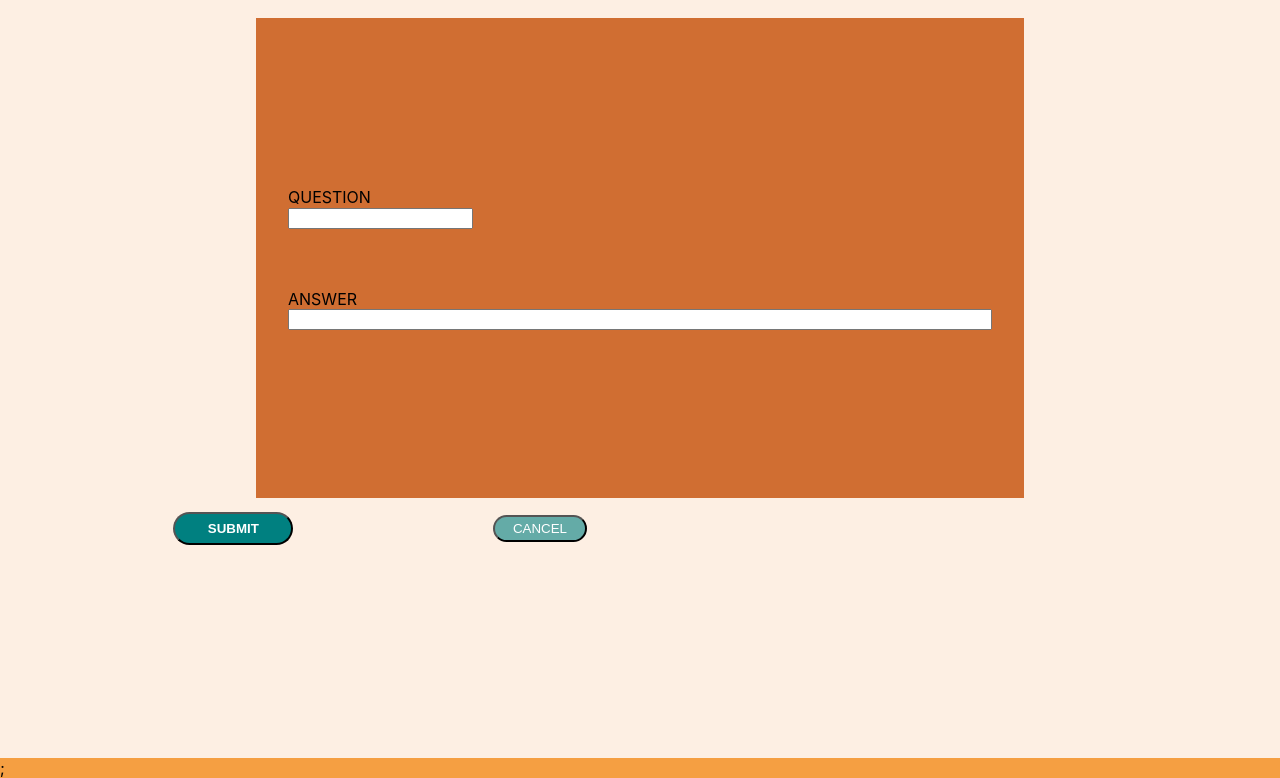
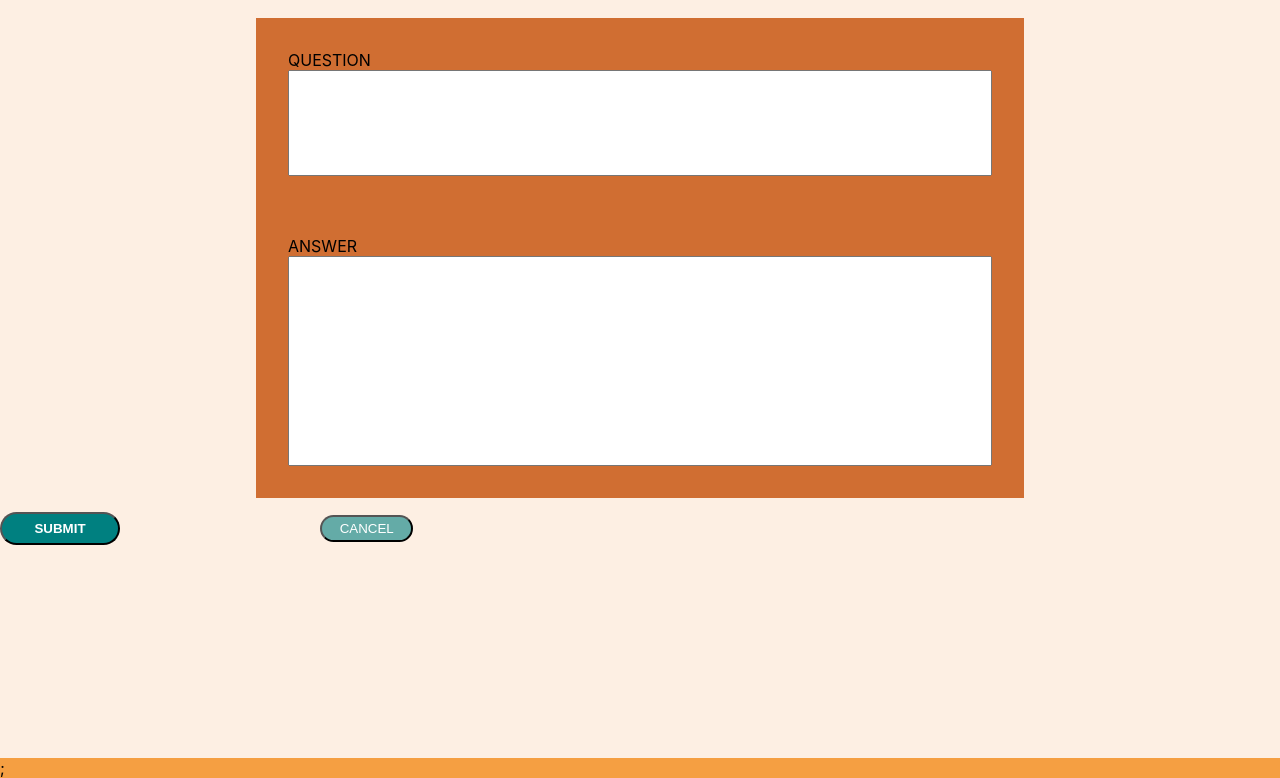
Before and after one commit to SchoolOfCode/bc14_w7_project-frontend-breaky-coders, a React app in the folder my-app/: page / in a window 1280 px wide. Both pictures are taken after a click on the button "Add A Flashcard". Shown: the part 106-884 px from the top of the page. Built offline with nearby package versions, Linux system fonts and the light colour scheme.

Commit message:
css updates

```diff
--- a/my-app/src/components/AddAFlashcard/AddAFlashcard.css
+++ b/my-app/src/components/AddAFlashcard/AddAFlashcard.css
@@ -28,8 +28,13 @@ h1{
 }
 
 .firstWhiteBox{
+    height: 10em;
 
 
+}
+
+.secondWhiteBox{
+    height: 20em;
 
 }
 
@@ -38,8 +43,9 @@ h1{
     height: 2.5em;
     margin-top: 1em;
     margin-right: 15em;
-    margin-left: 13em;
+    margin-left: auto;
     align-items: baseline;
+    justify-content: center;
     background-color: teal;
     border-radius: 20px;
     color: #fff;
--- a/my-app/src/components/AddAFlashcard/index.js
+++ b/my-app/src/components/AddAFlashcard/index.js
@@ -43,15 +43,14 @@ function AddAFlashcard() {
   <div className = 'flashcard-div'>
     <label htmlFor="question">QUESTION</label>
     {/* HELP */}
-      <div className="firstWhiteBox">
-    <input type="text" name="question" onChange={handleChangeQuestion} />
-      </div>
+
+    <input className="firstWhiteBox" type="text" name="question" onChange={handleChangeQuestion} />
     <br></br>
     <br></br>
     <br></br>
     <label htmlFor="answer">ANSWER</label>
-    <input type="text" name="answer" onChange={handleChangeAnswer}/>
-  </div>
+    <input className="secondWhiteBox" type="text" name="answer" onChange={handleChangeAnswer}/>
+    </div>
     <button className="submit" onClick={addCard}>SUBMIT</button>
     <button className="cancel">CANCEL</button>
   </main>
```
